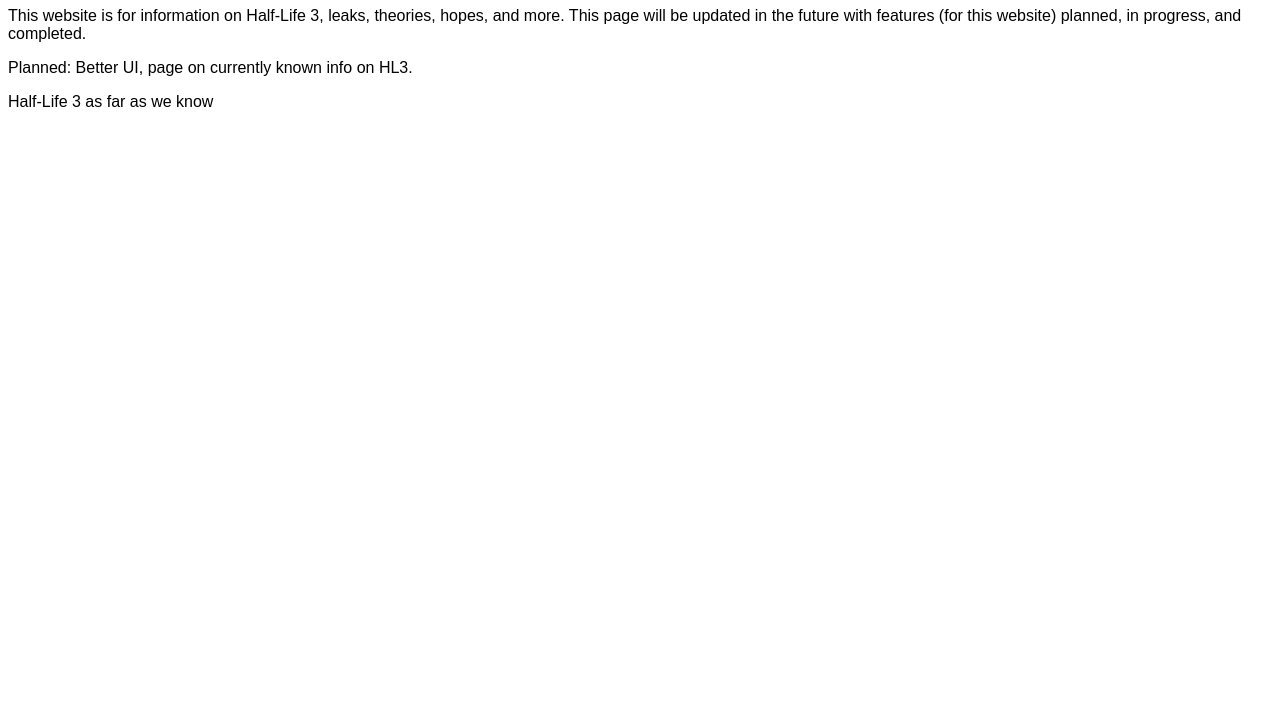
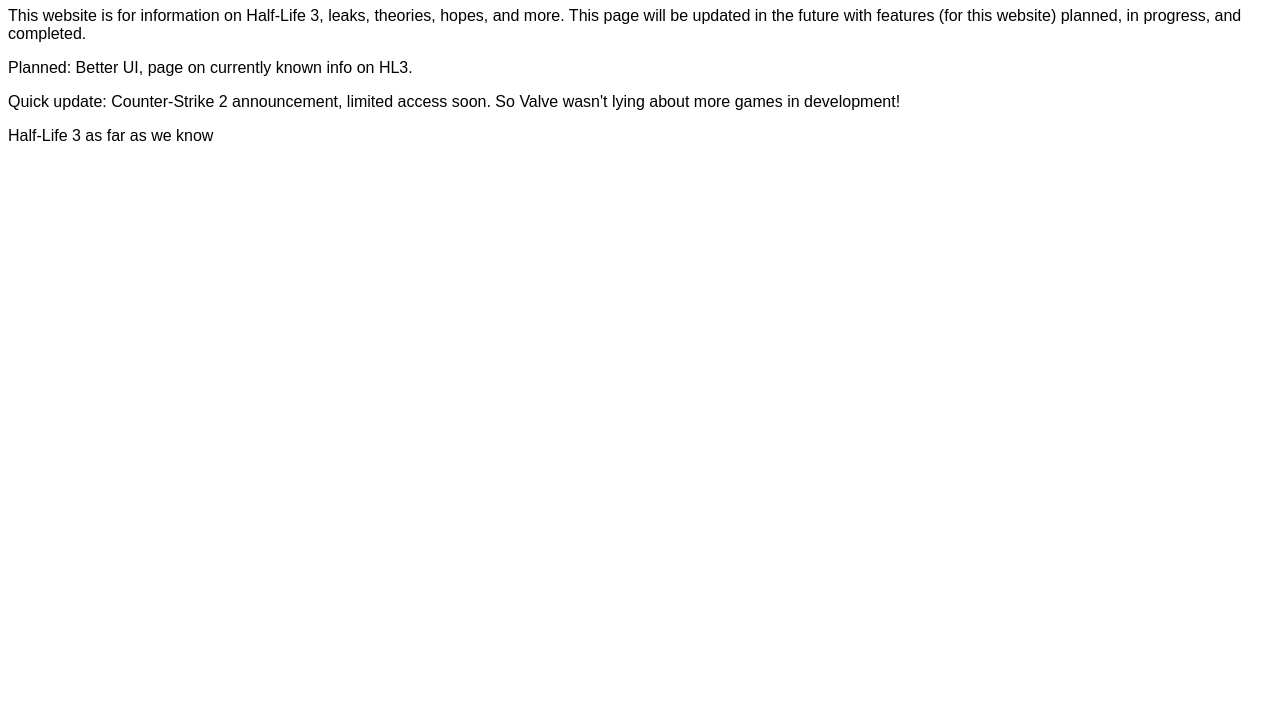
Before and after one commit to hl3afawk/hl3afawk.github.io, a plain HTML site: page index.html in a window 1280 px wide. Shown: the part 73-800 px from the top of the page. Drawn offline with Linux system fonts and the light colour scheme.

Commit message:
Update index.html

```diff
--- a/index.html
+++ b/index.html
@@ -14,6 +14,7 @@
     <h1>W.I.P</h1>
     <p>This website is for information on Half-Life 3, leaks, theories, hopes, and more. This page will be updated in the future with features (for this website) planned, in progress, and completed. </p>
     <p>Planned: Better UI, page on currently known info on HL3.<p>
+    <p>Quick update: Counter-Strike 2 announcement, limited access soon. So Valve wasn't lying about more games in development!<p>
     <p>Half-Life 3 as far as we know<p>
 
   </body>
```
